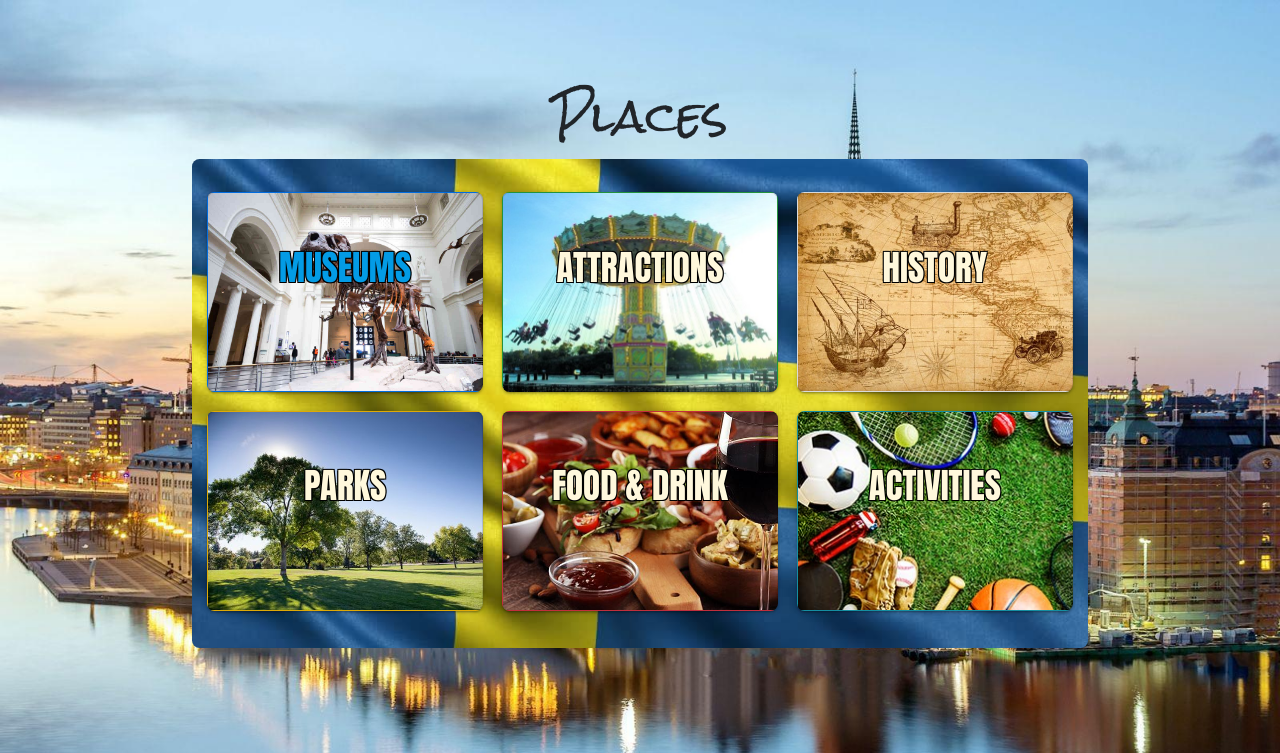
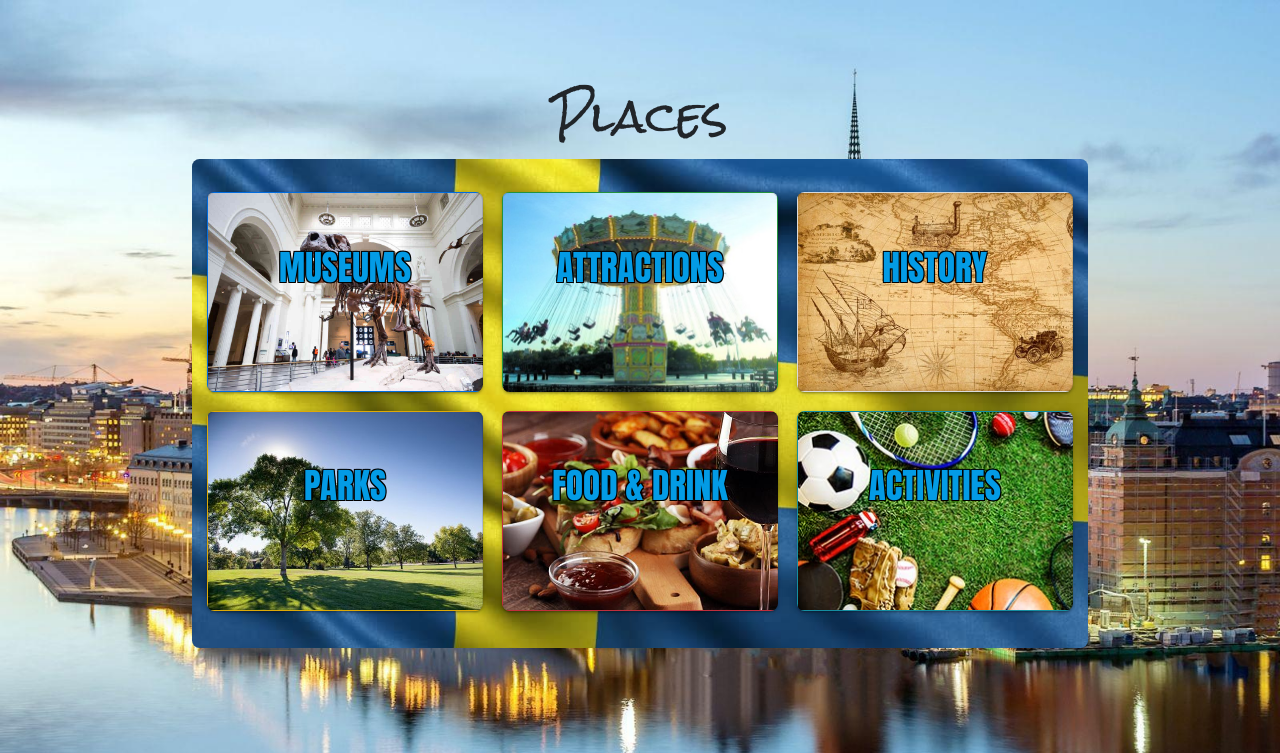
Before and after one commit to kososwede/ms3, a Flask app: page / in a window 1280 px wide. Shown: the top 753 px of the page. Run offline with Flask 2, Linux system fonts and the light colour scheme; data that the repository does not hold is empty; some libraries are stand-ins or nearby versions.

Commit message:
linked up all links on places page to their own page

```diff
--- a/templates/activities.html
+++ b/templates/activities.html
@@ -0,0 +1,4 @@
+{% extends 'base.html' %}
+{% block content %}
+<h1>HHHHHHHHHHHHEEEEEEEEELLLLLLLLLOOOOOOOO</h1>
+{% endblock %}
--- a/templates/attractions.html
+++ b/templates/attractions.html
@@ -0,0 +1,4 @@
+{% extends 'base.html' %}
+{% block content %}
+<h1>HHHHHHHHHHHHEEEEEEEEELLLLLLLLLOOOOOOOO</h1>
+{% endblock %}
--- a/templates/fooddrink.html
+++ b/templates/fooddrink.html
@@ -0,0 +1,4 @@
+{% extends 'base.html' %}
+{% block content %}
+<h1>HHHHHHHHHHHHEEEEEEEEELLLLLLLLLOOOOOOOO</h1>
+{% endblock %}
--- a/templates/history.html
+++ b/templates/history.html
@@ -0,0 +1,4 @@
+{% extends 'base.html' %}
+{% block content %}
+<h1>HHHHHHHHHHHHEEEEEEEEELLLLLLLLLOOOOOOOO</h1>
+{% endblock %}
--- a/templates/parks.html
+++ b/templates/parks.html
@@ -0,0 +1,4 @@
+{% extends 'base.html' %}
+{% block content %}
+<h1>HHHHHHHHHHHHEEEEEEEEELLLLLLLLLOOOOOOOO</h1>
+{% endblock %}
--- a/templates/places.html
+++ b/templates/places.html
@@ -11,27 +11,27 @@
   </div>
   <div class="card bg-warning card-parks">
     <div class="card-body text-center">
-      <p class="card-text">PARKS</p>
+      <p class="card-text"><a href="{{url_for('parks')}}" target="_blank">PARKS</a></p>
     </div>
   </div>
   <div class="card bg-success card-attractions">
     <div class="card-body text-center">
-      <p class="card-text">ATTRACTIONS</p>
+      <p class="card-text"><a href="{{url_for('attractions')}}" target="_blank">ATTRACTIONS</a></p>
     </div>
   </div>
   <div class="card bg-danger card-fooddrink">
     <div class="card-body text-center">
-      <p class="card-text">FOOD & DRINK</p>
+      <p class="card-text"><a href="{{url_for('fooddrink')}}" target="_blank">FOOD & DRINK</a></p>
     </div>
   </div>
   <div class="card bg-light card-history">
     <div class="card-body text-center">
-      <p class="card-text">HISTORY</p>
+      <p class="card-text"><a href="{{url_for('history')}}" target="_blank">HISTORY</a></p>
     </div>
   </div>
   <div class="card bg-info card-activities">
     <div class="card-body text-center">
-      <p class="card-text">ACTIVITIES</p>
+      <p class="card-text"><a href="{{url_for('activities')}}" target="_blank">ACTIVITIES</a></p>
     </div>
   </div>
 </div>
```
